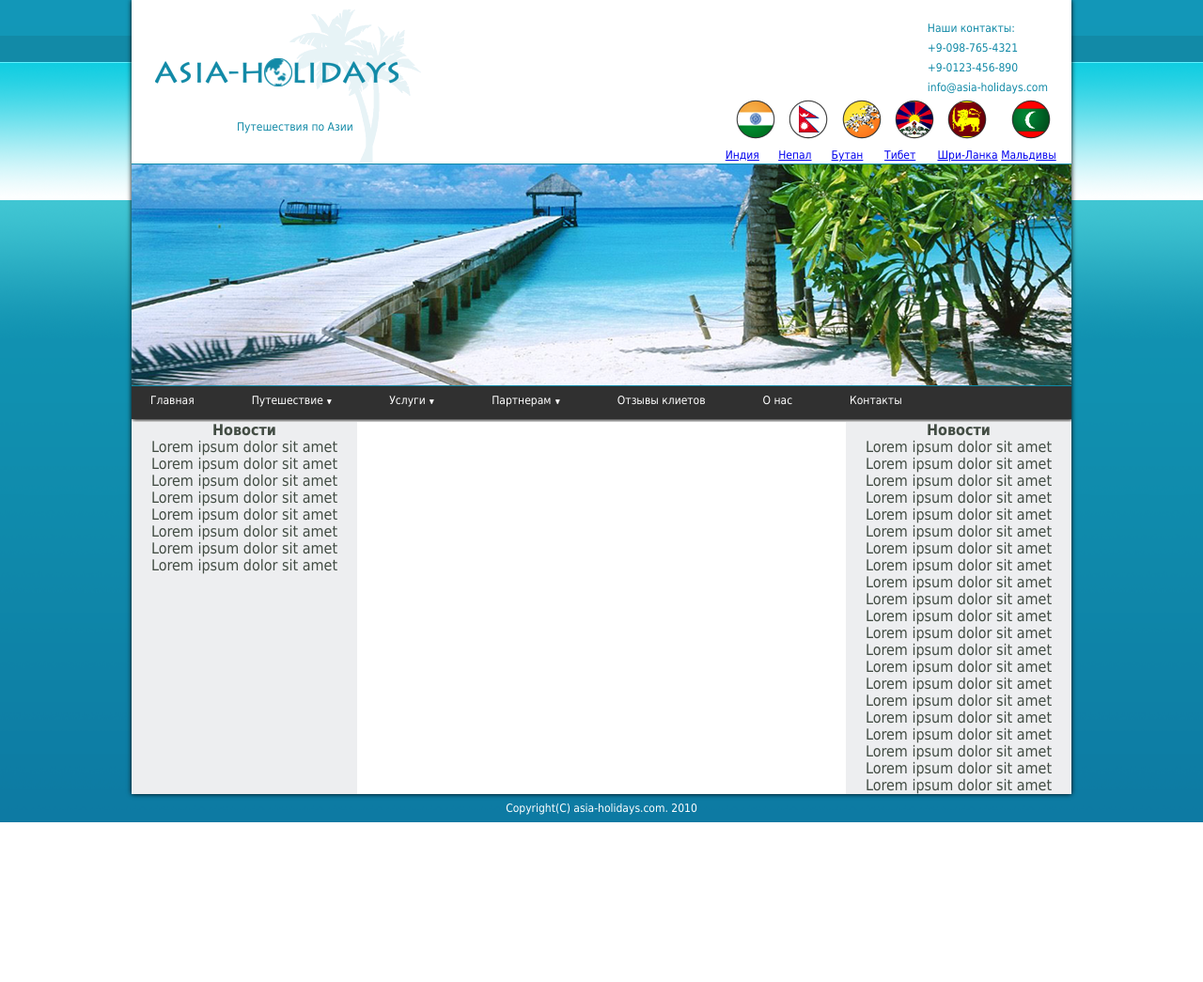
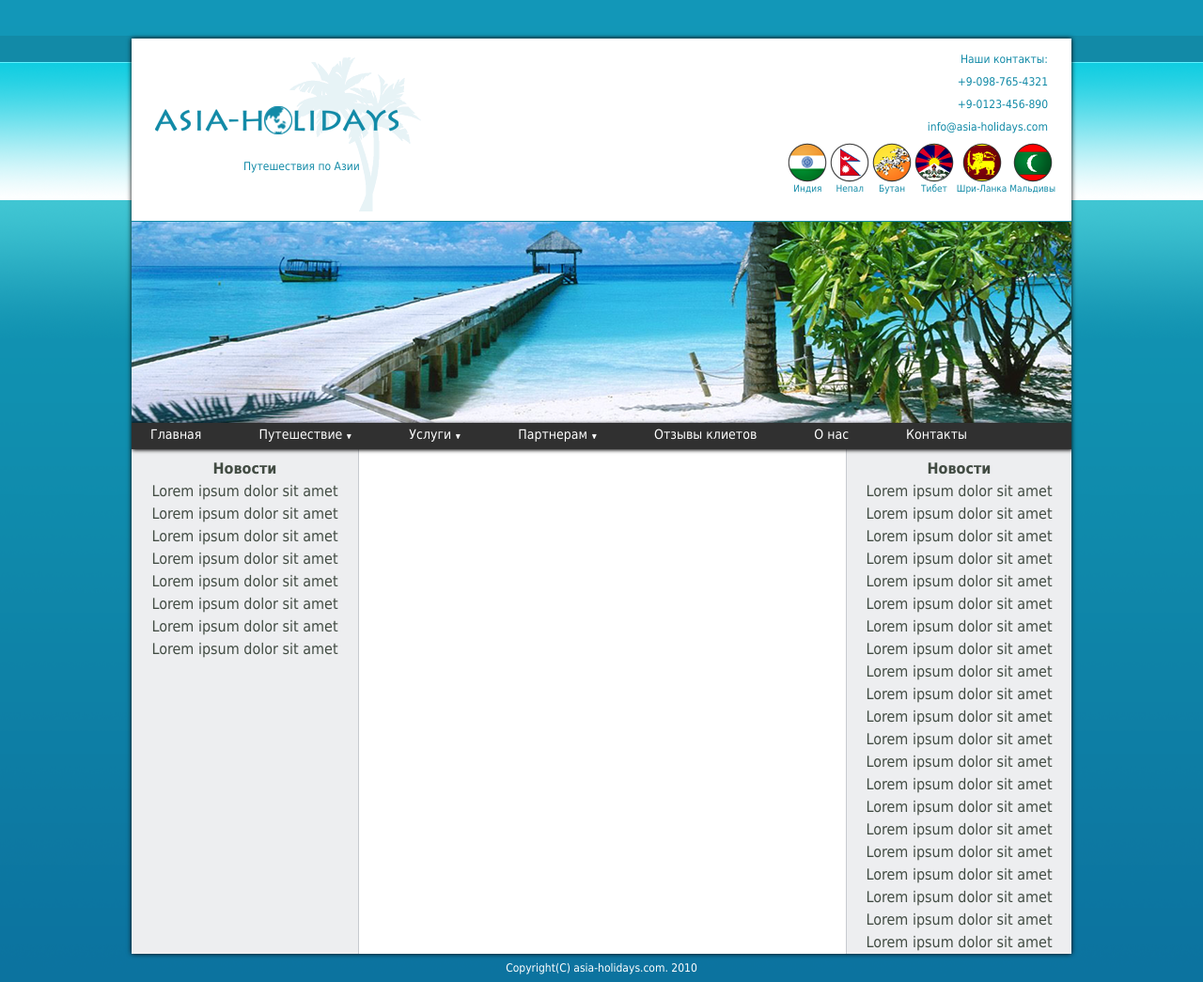
Before and after one commit to aunekrasova/aunekrasova.github.io, a plain HTML site: page Markup/HW3/index.html in a window 1280 px wide. Shown: the whole page at 94% size. Before the commit the page ends 875 px from the top, so only its background shows below. Drawn offline with Linux system fonts and the light colour scheme.

Commit message:
chages in accordance whith issues

```diff
--- a/Markup/HW3/css/style.css
+++ b/Markup/HW3/css/style.css
@@ -1,7 +1,7 @@
-
 body{
     background: url(../img/bg.png) repeat-x;
     font-family: Tahoma;
+    padding: 41px 0 0;
 }
 
 .conteiner {
@@ -10,8 +10,7 @@ body{
     width: 1000px;
     overflow: hidden;
     margin: auto;
-    height: 50%;
-
+    position: relative;
 }
 
 .conteiner:after{
@@ -22,54 +21,58 @@ body{
     visibility: hidden;
 }
 
+
 .header{
     font-size: 12px;
     color: #128aa7;
-    line-height: 21px;
 }
 
 .logo{
     float: left;
-    height: 174px;
-    margin: 0 25px
+    margin: 10px 25px 0
 }
 
 .logo p{
-    margin: -64px 87px;
+    position: absolute;
+    top: 130px;
+    left: 119px;
+}
+
+.photo{
+        height: 409px;
 }
 
 .contacts{
     float: right;
-    margin: 20px 25px;
+    margin: 10px 25px;
+}
+
+.contacts p {
+    line-height: 24px;
+      text-align: right;
 }
 
 .contries{
+    font-size: 10px;
     list-style: none;
-    position: relative;
-    top: 106px;
-    left: 284px;
+    position: absolute;
+    top: 111px;
+    right: 17px;
 }
 
-.contries ul{
-    font-size: 10px;
-}
-
-.contries ul p {
+.contries p {
     text-align: center;
     color: #128aa7;
-    text-decoration: underline;
 }
 
 .contries li{
     display: inline-block;
+    text-align: center;
 }
 
-.contries li a{
-       padding: 5px 3px 0px 11px;
-}
-
-.photo{
-        height: 320px;
+.contries a{
+    text-decoration: none;
+    color: #128aa7;
 }
 
 #nav{
@@ -78,7 +81,9 @@ body{
     list-style:none;
     background-color: #303030;
     box-shadow: 1px 1px 4px black;
-    margin: 0 0 3px 0;
+    position: absolute;
+    z-index: 500;
+    font-size: 14px;
 }
 
 #nav li{
@@ -94,11 +99,13 @@ body{
     padding:5px 0px 9px 20px;
     color:#fff;
     text-decoration:none;
+
  }
 
 #nav li a:hover{
     color:#fff;
     background:#303030;
+    text-decoration: underline;
 
 }
 
@@ -116,6 +123,7 @@ body{
 #nav ul a{
     white-space:nowrap;
     display:block;
+
 }
 
 #nav li:hover ul{
@@ -125,31 +133,62 @@ body{
     background:#303030;
 }
 
+.rightblock {
+    width: 100%;
+    float:left;
+    background-color: #edeef0;
+    overflow:hidden;
+    position:relative;
+}
+
+.contentblock {
+    float:left;
+    background-color: #ffffff;
+    width: 100%;
+    position:relative;
+    right: 239px;
+}
+
+.leftbloc {
+    width: 100%;
+    position:relative;
+    right: 520px;
+    float:left;
+    background-color: #edeef0;
+    border-right: 1px solid #c7cacf
+}
+
 .leftcolumn{
-    width: 240px;
-    height: 396px;
-    background-color: #edeef0;
+    width: 239px;
+    padding-top: 37px;
     float: left;
-    line-height: 18px;
+    line-height: 24px;
     color: #424c43;
     text-align: center;
+    overflow:hidden;
+    position:relative;
+    left: 760px;
 }
 
 .centercolumn{
     width:520px;
-    height: 396px;
     float: left;
-    background-color: #ffffff;
+    overflow:hidden;
+    position:relative;
+    left: 760px;
 }
 
 .rightcolumn{
-    width: 240px;
-    height: 396px;
-    background-color: #edeef0;
-    float: right;
-    line-height: 18px;
+    width: 239px;
+    float: left;
+    line-height: 24px;
     color: #424c43;
     text-align: center;
+    border-left: 1px solid #c7cacf;
+    overflow:hidden;
+    position:relative;
+    left: 1280px;
+    padding-top: 37px;
 }
 
 .copy{
```
